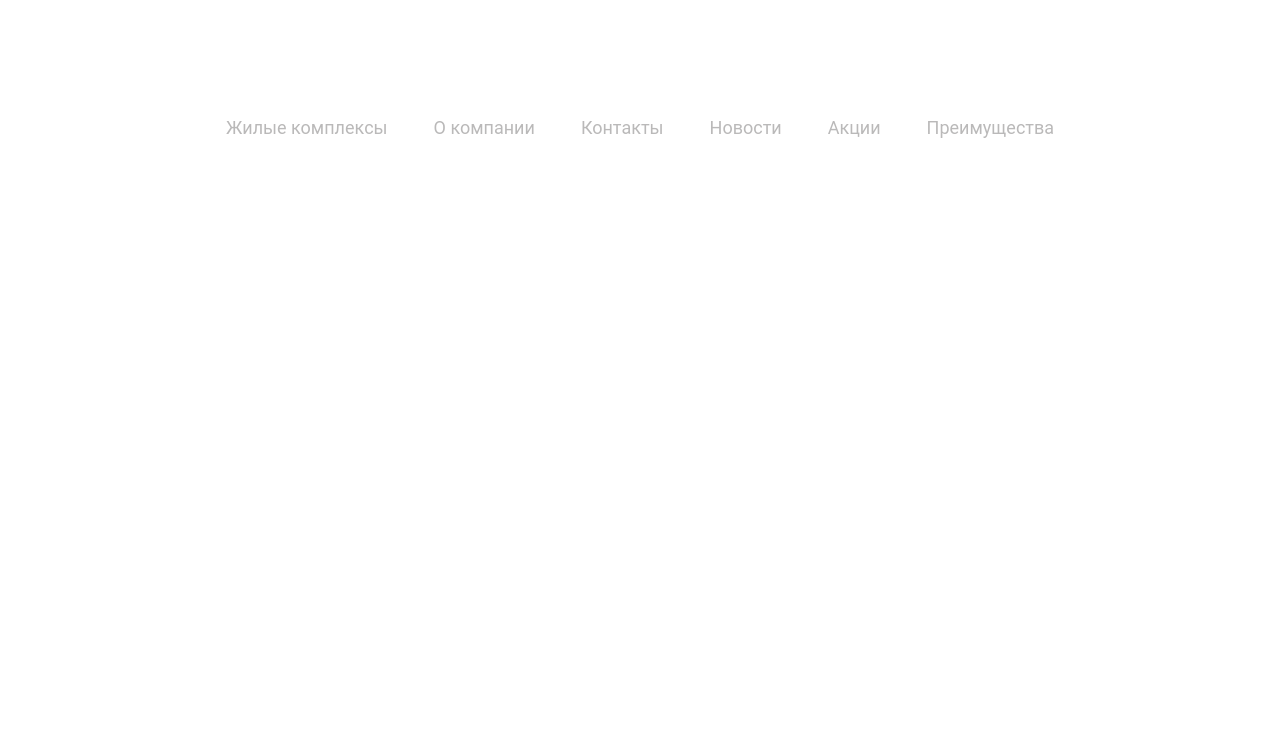
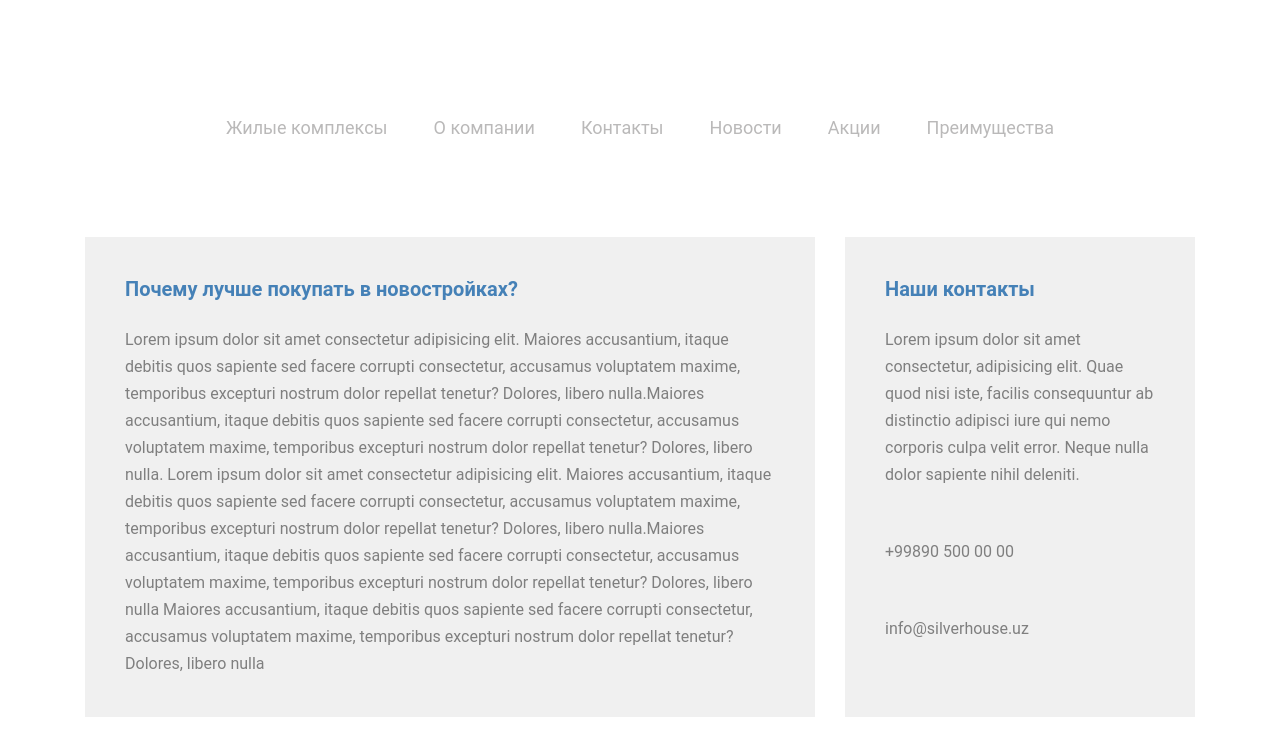
Before and after one commit to Sardorrrs/silver-test, a plain HTML site: page index.html in a window 1280 px wide. Drawn offline with Linux system fonts and the light colour scheme; a web font is replaced by a local one.

Commit message:
create-section

```diff
--- a/css/main.css
+++ b/css/main.css
@@ -46,3 +46,41 @@
     width: 100%;
     object-fit: contain;
 }
+
+/* section */
+.content {
+    width: 1110px;
+    padding: 30px 0;
+    display: flex;
+    justify-content: space-between;
+    margin: 0 auto;
+}
+.content__info,
+.content__contacts {
+    min-height: 300px;
+    background: #f0f0f0;
+    padding: 40px;
+}
+.content__info {
+    width: 730px;
+}
+.content__contacts {
+    width: 350px;
+}
+.content h2 {
+    font-size: 20px;
+    font-weight: 700;
+    margin-bottom: 25px;
+    color: #4581b7;
+}
+
+.content p,
+.content a{
+    font-size: 16px;
+    line-height: 27px;
+    color: #7f7f7f;
+}
+.content a {
+    margin-top: 50px;
+    display: flex;
+}
--- a/index.html
+++ b/index.html
@@ -28,5 +28,23 @@
         </div>
     </header>
     <!-- header end -->
+
+    <!-- section -->
+    <section class="content">
+        <div class="content__info">
+            <h2>Почему лучше покупать в новостройках?</h2>
+            <p>Lorem ipsum dolor sit amet consectetur adipisicing elit. Maiores accusantium, itaque debitis quos sapiente sed facere corrupti consectetur, accusamus voluptatem maxime, temporibus excepturi nostrum dolor repellat tenetur? Dolores, libero nulla.Maiores accusantium, itaque debitis quos sapiente sed facere corrupti consectetur, accusamus voluptatem maxime, temporibus excepturi nostrum dolor repellat tenetur? Dolores, libero nulla.
+            Lorem ipsum dolor sit amet consectetur adipisicing elit. Maiores accusantium, itaque debitis quos sapiente sed facere corrupti consectetur, accusamus voluptatem maxime, temporibus excepturi nostrum dolor repellat tenetur? Dolores, libero nulla.Maiores accusantium, itaque debitis quos sapiente sed facere corrupti consectetur, accusamus voluptatem maxime, temporibus excepturi nostrum dolor repellat tenetur? Dolores, libero nulla
+            Maiores accusantium, itaque debitis quos sapiente sed facere corrupti consectetur, accusamus voluptatem maxime, temporibus excepturi nostrum dolor repellat tenetur? Dolores, libero nulla
+            </p>
+        </div>
+        <div class="content__contacts">
+            <h2>Наши контакты</h2>
+            <p>Lorem ipsum dolor sit amet consectetur, adipisicing elit. Quae quod nisi iste, facilis consequuntur ab distinctio adipisci iure qui nemo corporis culpa velit error. Neque nulla dolor sapiente nihil deleniti.</p>
+            <a href="#">+99890 500 00 00</a>
+            <a href="#">info@silverhouse.uz</a>
+        </div>
+    </section>
+    <!-- section end -->
 </body>
 </html>
```
